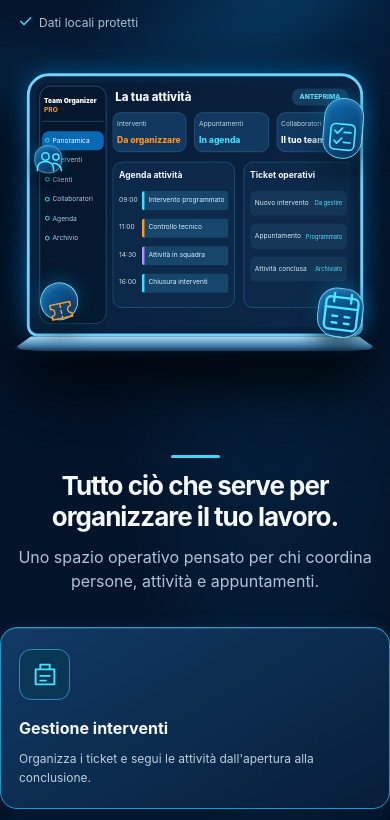
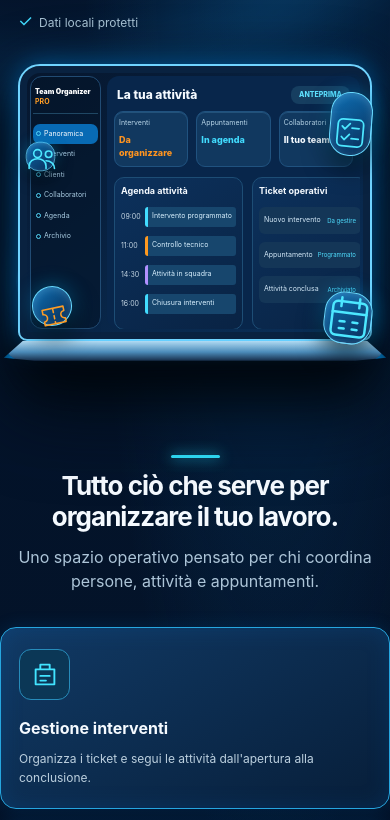
Before and after one commit to lancill8tto-sketch/software-product, a plain HTML site: page index.html in a window 390 px wide. Shown: the part 714-1534 px from the top of the page. Drawn offline with Linux system fonts and the light colour scheme.

Commit message:
design: correct live homepage dashboard proportions, neon arcs and responsive visual layout

```diff
--- a/index.html
+++ b/index.html
@@ -127,6 +127,28 @@
     .stage .float.c{display:none}
     @media(max-width:1150px){.stage .checklist-float{width:62px;height:86px;right:0}.stage .float.b{width:73px;height:77px}.stage .ticket-float{width:55px;height:55px}.stage .float.a{width:65px;height:65px}}
     @media(max-width:650px){.stage{min-height:300px}.stage .checklist-float{width:42px;height:64px;top:10%}.stage .checklist-float svg{width:34px}.stage .ticket-float{width:40px;height:40px;bottom:12%}.stage .ticket-float svg{width:30px}.stage .float.a{width:45px;height:45px}.stage .float.b{width:48px;height:52px}.stage .laptop{transform:none}}
+
+    /* Reference-aligned composition: prominent dashboard, floating devices, bright arcs */
+    .hero{isolation:isolate}
+    .hero::before{content:"";position:absolute;z-index:-1;pointer-events:none;left:24%;right:-12%;top:15%;height:64%;border-radius:50%;border-top:24px solid #08bafa;border-bottom:8px solid #ff9019;transform:rotate(-12deg);filter:drop-shadow(0 0 18px #05aeff)}
+    .hero .stage{min-width:0;width:100%;transform:scale(1.04);transform-origin:center}
+    .stage .laptop{width:min(100%,690px)}
+    .stage .screen{background:linear-gradient(145deg,#06162d,#0a305a);border-radius:22px 22px 9px 9px}
+    .stage .dashmain{background:#08264b;border-radius:12px;padding:7px}
+    .stage .stats .stat{box-shadow:inset 0 1px 0 #7cceff2b}
+    .stage .panel{background:linear-gradient(145deg,#0c315c,#092344)}
+    .stage .orbit{border-top-color:#04bbff;border-bottom-color:#ff931e;opacity:.8}
+    .stage .base{height:20px;filter:drop-shadow(0 6px 10px #009eff)}
+    .section-title .bar{background:#31e4ff;box-shadow:0 0 14px #20dfff}
+    .features{gap:13px}
+    .feature{border:1px solid #26a6df;border-radius:16px;min-height:175px;box-shadow:inset 0 0 22px #0066b933,0 0 18px #008cff22}
+    .feature:hover{transform:translateY(-3px);border-color:#5be5ff}
+    .biz{border-top:1px solid #1bb9f0;border-bottom:1px solid #1bb9f0}
+    .biz-copy strong{color:#ff9822}
+    @media(min-width:1500px){.hero.shell{grid-template-columns:minmax(140px,.38fr) minmax(390px,.92fr) minmax(600px,1.45fr)}.hero .stage{transform:scale(1.08)}}
+    @media(min-width:781px) and (max-width:1499px){.hero.shell{grid-template-columns:minmax(340px,.88fr) minmax(470px,1.12fr)}.hero .stage{transform:scale(1.02)}}
+    @media(max-width:780px){.hero::before{left:-15%;right:-15%;top:38%;height:30%;border-width:10px}.hero .stage{transform:none}.stage .laptop{width:100%}}
+    @media(max-width:480px){.hero::before{display:none}.stage .screen{border-width:2px}.feature{min-height:0}}
     @media(prefers-reduced-motion:reduce){*,*:before,*:after{scroll-behavior:auto!important;transition:none!important;animation:none!important}}
   </style>
 </head>
```
